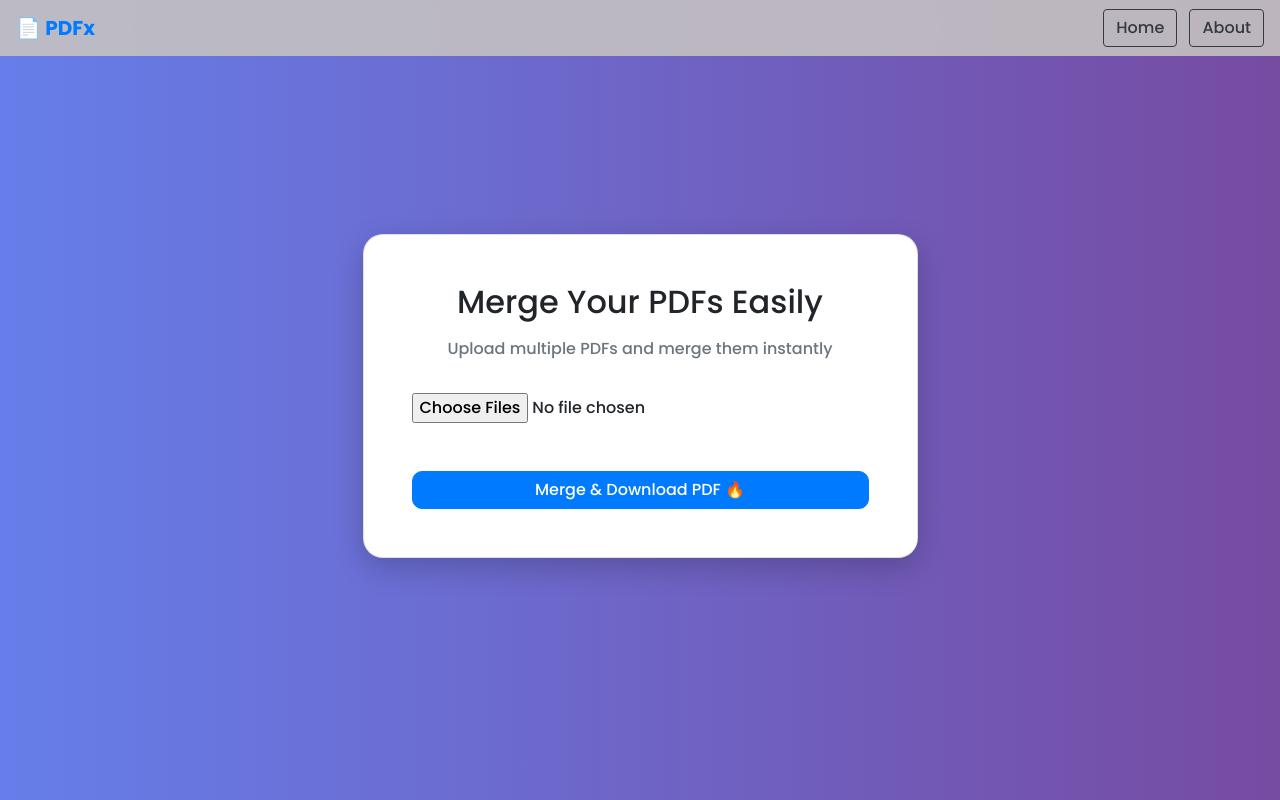
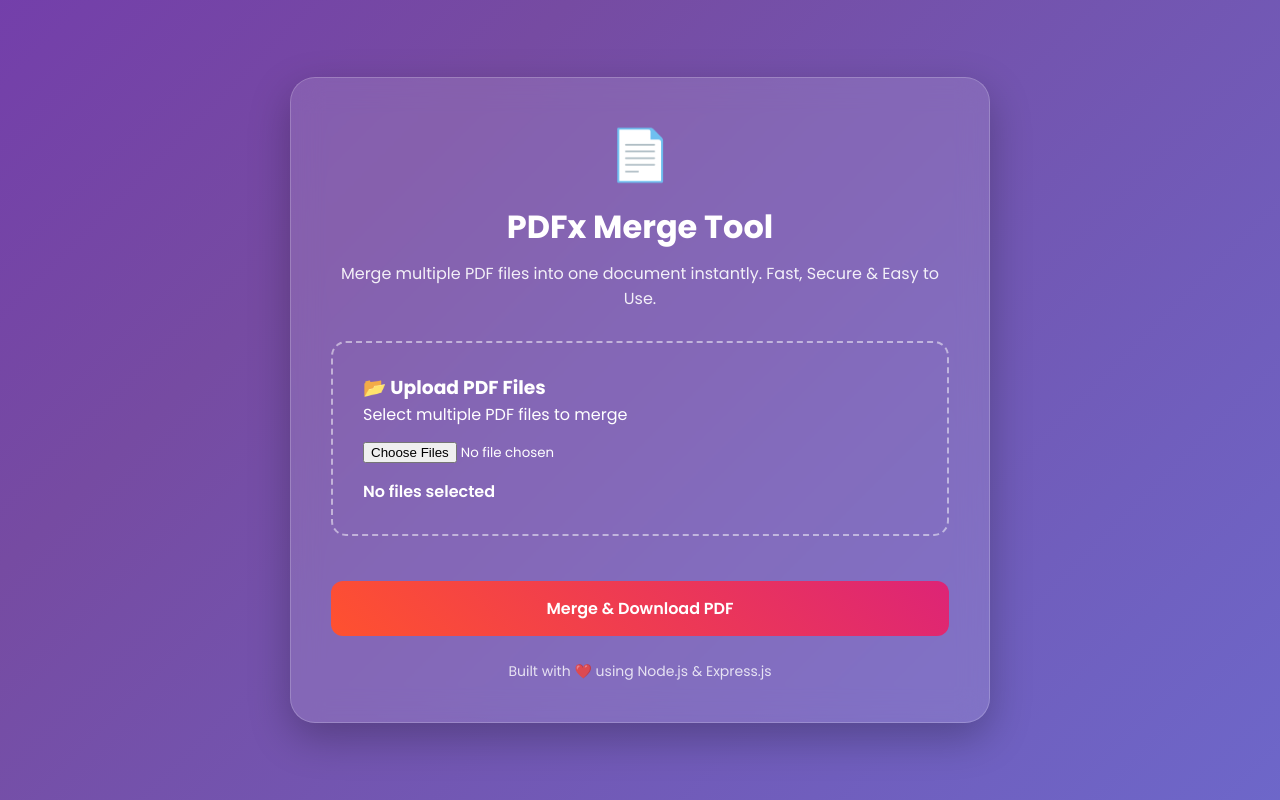
Before and after one commit to Faijan95/pdfx-merge-tool, a website: page template/index.html in a window 1280 px wide. Drawn offline with nearby package versions, Linux system fonts and the light colour scheme.

Commit message:
Updated PDFx UI with modern design

```diff
--- a/template/index.html
+++ b/template/index.html
@@ -1,151 +1,307 @@
+<!DOCTYPE html>
 
-<!doctype html>
 <html lang="en">
 <head>
-  <meta charset="utf-8">
-  <meta name="viewport" content="width=device-width, initial-scale=1">
+<meta charset="UTF-8">
+<meta name="viewport" content="width=device-width, initial-scale=1.0">
 
-  <!-- Bootstrap -->
-  <link rel="stylesheet" href="https://cdn.jsdelivr.net/npm/bootstrap@4.6.2/dist/css/bootstrap.min.css">
+<title>PDFx - PDF Merge Tool</title>
 
-  <!-- Google Font -->
-  <link href="https://fonts.googleapis.com/css2?family=Poppins:wght@300;500;700&display=swap" rel="stylesheet">
-
-  <title>PDFx - PDF Merger</title>
+<link href="https://fonts.googleapis.com/css2?family=Poppins:wght@300;400;500;600;700&display=swap" rel="stylesheet">
 
 <style>
-    body {
-      font-family: 'Poppins', sans-serif;
-      background: linear-gradient(to right, #667eea, #764ba2);
-      min-height: 100vh;
+
+*{
+margin:0;
+padding:0;
+box-sizing:border-box;
+font-family:'Poppins',sans-serif;
 }
 
-    .card {
-      border-radius: 20px;
-      box-shadow: 0 10px 30px rgba(0,0,0,0.2);
+body{
+min-height:100vh;
+display:flex;
+justify-content:center;
+align-items:center;
+background:linear-gradient(-45deg,#667eea,#764ba2,#6a11cb,#2575fc);
+background-size:400% 400%;
+animation:gradientBG 12s ease infinite;
+padding:20px;
 }
 
-    .navbar {
-      background: rgba(197, 193, 193, 0.9);
-      backdrop-filter: blur(10px);
+@keyframes gradientBG{
+0%{background-position:0% 50%;}
+50%{background-position:100% 50%;}
+100%{background-position:0% 50%;}
 }
 
-    .btn-primary {
-      border-radius: 10px;
+.container{
+width:100%;
+max-width:700px;
 }
 
-    .list-group-item {
-      border-radius: 10px;
-      margin-bottom: 10px;
+.card{
+background:rgba(255,255,255,0.12);
+backdrop-filter:blur(15px);
+border:1px solid rgba(255,255,255,0.2);
+padding:40px;
+border-radius:25px;
+box-shadow:0 15px 40px rgba(0,0,0,0.25);
+color:white;
 }
+
+.logo{
+font-size:50px;
+margin-bottom:10px;
+}
+
+h1{
+font-size:32px;
+margin-bottom:10px;
+}
+
+.subtitle{
+opacity:.9;
+margin-bottom:30px;
+}
+
+.upload-box{
+border:2px dashed rgba(255,255,255,.5);
+padding:30px;
+border-radius:15px;
+cursor:pointer;
+transition:.3s;
+margin-bottom:20px;
+}
+
+.upload-box:hover{
+background:rgba(255,255,255,.1);
+}
+
+input[type="file"]{
+margin-top:15px;
+color:white;
+}
+
+.file-count{
+margin-top:15px;
+font-weight:600;
+}
+
+#fileList{
+margin-top:20px;
+list-style:none;
+}
+
+#fileList li{
+background:rgba(255,255,255,.15);
+padding:12px 15px;
+margin-bottom:10px;
+border-radius:10px;
+display:flex;
+justify-content:space-between;
+align-items:center;
+}
+
+.remove-btn{
+background:#ff4d4d;
+border:none;
+color:white;
+padding:5px 10px;
+border-radius:8px;
+cursor:pointer;
+}
+
+.merge-btn{
+width:100%;
+margin-top:25px;
+padding:15px;
+border:none;
+border-radius:12px;
+font-size:16px;
+font-weight:600;
+cursor:pointer;
+background:linear-gradient(45deg,#ff512f,#dd2476);
+color:white;
+transition:.3s;
+}
+
+.merge-btn:hover{
+transform:translateY(-3px);
+}
+
+.footer{
+margin-top:25px;
+text-align:center;
+font-size:14px;
+opacity:.8;
+}
+
 </style>
+
 </head>
 
 <body>
 
+<div class="container">
 
-<nav class="navbar navbar-expand-lg">
-  <a class="navbar-brand font-weight-bold" href="#">📄 PDFx</a>
+<div class="card">
 
-  <div class="ml-auto">
-    <a href="#" class="btn btn-outline-dark mr-2">Home</a>
-    <a href="#" class="btn btn-outline-dark">About</a>
+<div style="text-align:center">
+
+<div class="logo">📄</div>
+
+<h1>PDFx Merge Tool</h1>
+
+<p class="subtitle">
+Merge multiple PDF files into one document instantly.
+Fast, Secure & Easy to Use.
+</p>
+
 </div>
-</nav>
 
+<div class="upload-box">
 
-<div class="container d-flex justify-content-center align-items-center" style="height: 85vh;">
-  <div class="card p-5 col-md-6 text-center">
+<h3>📂 Upload PDF Files</h3>
 
-    <h2 class="mb-3">Merge Your PDFs Easily </h2>
-    <p class="text-muted">Upload multiple PDFs and merge them instantly</p>
+<p>Select multiple PDF files to merge</p>
 
+<input
+type="file"
+id="fileInput"
+multiple
+accept="application/pdf">
 
-    <form onsubmit="return false;">
+<div class="file-count" id="fileCount">
+No files selected
+</div>
 
+</div>
 
-      <input type="file" id="fileInput" class="form-control-file mt-3" multiple accept="application/pdf">
+<ul id="fileList"></ul>
 
-
-      <ul id="fileList" class="list-group mt-4 text-left"></ul>
-
-
-      <button type="button" class="btn btn-primary btn-block mt-4" onclick="submitFiles()">
-        Merge & Download PDF 🔥
+<button class="merge-btn" onclick="submitFiles()">
+ Merge & Download PDF
 </button>
 
-    </form>
+<div class="footer">
+Built with ❤️ using Node.js & Express.js
+</div>
 
 </div>
+
 </div>
-
-
 
 <script>
 
-let selectedFiles = [];
+let selectedFiles=[];
 
+document.getElementById("fileInput")
+.addEventListener("change",function(e){
 
-document.getElementById("fileInput").addEventListener("change", function(e) {
-  selectedFiles = Array.from(e.target.files);
+selectedFiles=Array.from(e.target.files);
+
 showFiles();
+
 });
 
+function showFiles(){
 
-function showFiles() {
-  let list = document.getElementById("fileList");
-  list.innerHTML = "";
+const list=document.getElementById("fileList");
 
-  selectedFiles.forEach((file, index) => {
-    let li = document.createElement("li");
-    li.className = "list-group-item d-flex justify-content-between align-items-center";
+const count=document.getElementById("fileCount");
 
-    li.innerHTML = `
+list.innerHTML="";
+
+count.innerHTML=
+selectedFiles.length+" file(s) selected";
+
+selectedFiles.forEach((file,index)=>{
+
+const li=document.createElement("li");
+
+li.innerHTML=`
 <span>📄 ${file.name}</span>
-      <button class="btn btn-sm btn-danger" onclick="removeFile(${index})">❌</button>
+<button class="remove-btn"
+onclick="removeFile(${index})">
+❌
+</button>
 `;
 
 list.appendChild(li);
+
 });
+
 }
 
+function removeFile(index){
 
-function removeFile(index) {
-  selectedFiles.splice(index, 1);
+selectedFiles.splice(index,1);
+
 showFiles();
+
 }
 
+function submitFiles(){
 
-function submitFiles() {
-  if (selectedFiles.length === 0) {
-    alert("Please select PDF files ❌");
+if(selectedFiles.length===0){
+
+alert("Please select PDF files");
+
 return;
+
 }
 
-  const formData = new FormData();
+const formData=new FormData();
 
-  selectedFiles.forEach(file => {
-    formData.append("pdfsFiles", file, file.name);
+selectedFiles.forEach(file=>{
+
+formData.append(
+"pdfsFiles",
+file,
+file.name
+);
+
 });
 
-  fetch("/merge", {
-  method: "POST",
-  body: formData
+fetch("/merge",{
+method:"POST",
+body:formData
 })
-.then(res => res.arrayBuffer())   // ✅ FIX
-.then(data => {
-  const blob = new Blob([data], { type: "application/pdf" });
-  const url = window.URL.createObjectURL(blob);
 
-  const a = document.createElement("a");
-  a.href = url;
-  a.download = "merged.pdf";
+.then(res=>res.arrayBuffer())
+
+.then(data=>{
+
+const blob=new Blob(
+[data],
+{
+type:"application/pdf"
+}
+);
+
+const url=
+window.URL.createObjectURL(blob);
+
+const a=
+document.createElement("a");
+
+a.href=url;
+
+a.download="merged.pdf";
+
 a.click();
+
 })
-.catch(err => {
+
+.catch(err=>{
+
 console.error(err);
-  alert("Error merging PDF ❌");
+
+alert("Error merging PDF");
+
 });
+
 }
 
 </script>
```
Lines whose indentation alone changed are shown as unchanged.
